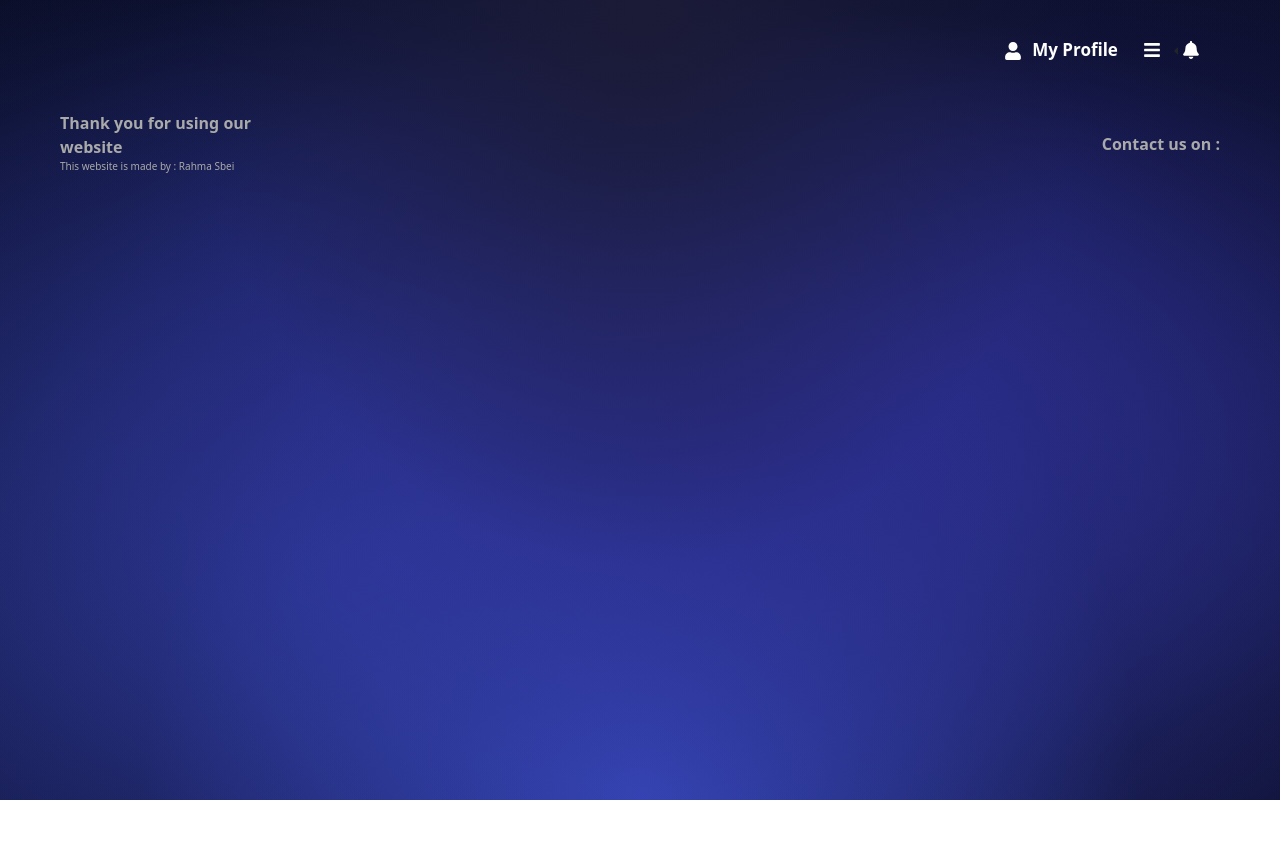
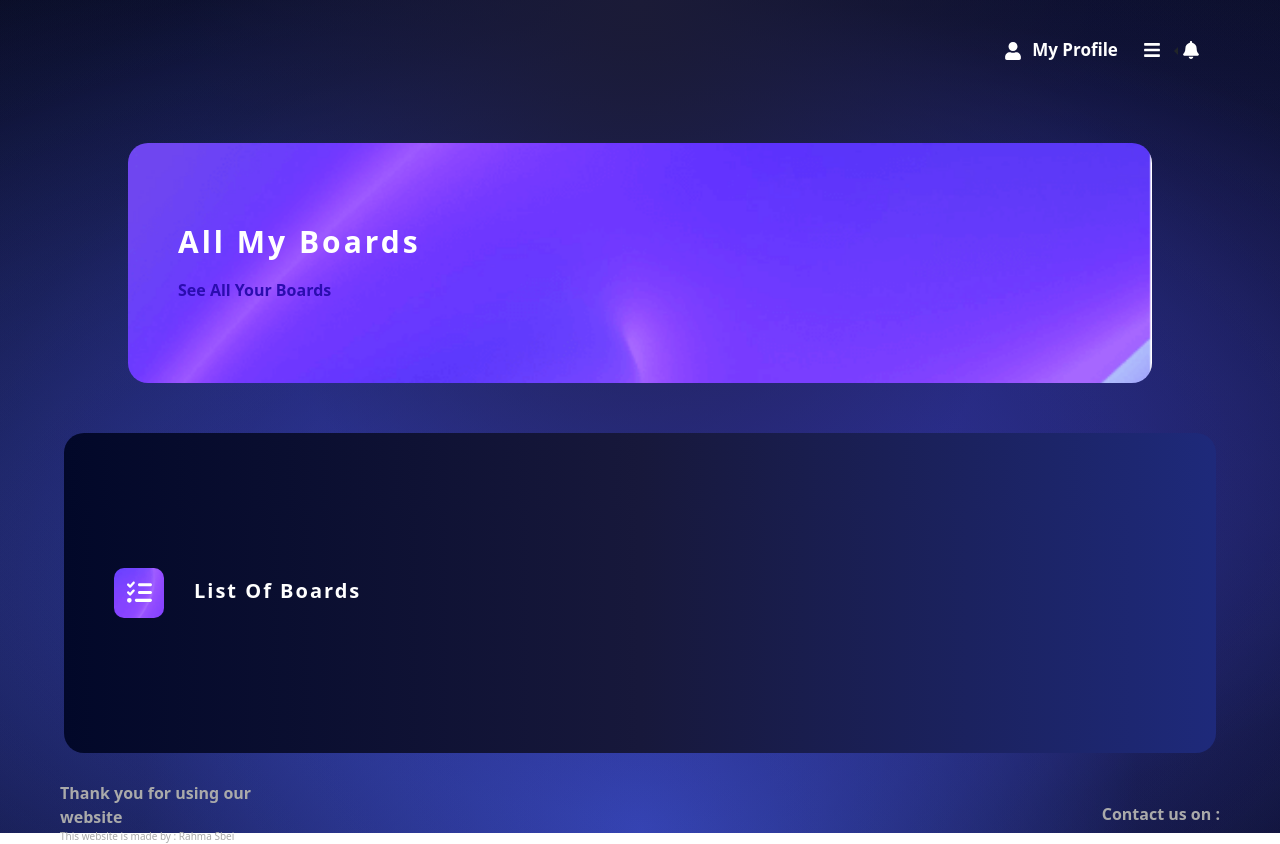
Before and after one commit to Rahma-sbei/-LifeSync-React-Task-Manager-Application, a React (Create React App) app in the folder frontend/: page /AllBoards in a window 1280 px wide. Before the commit the page ends 800 px from the top, so only its background shows below. Built offline with nearby package versions, Linux system fonts and the light colour scheme.

Commit message:
/frontend: adding all board page

```diff
--- /dev/null
+++ b/frontend/src/components/AllBoards.jsx
@@ -0,0 +1,241 @@
+import React, { useState, useEffect } from "react";
+import { Card } from "react-bootstrap";
+import Dimg from "../assets/bgProfile.png";
+import { jwtDecode } from "jwt-decode";
+import Pimg from "../assets/bgsc.png";
+import { Button } from "react-bootstrap";
+import axios from "axios";
+import { FaUsers, FaListCheck } from "react-icons/fa6";
+import "../App.css";
+import { useLocation, useNavigate } from "react-router-dom";
+import Divider from "./Divider";
+export default function AllBoards() {
+  const location = useLocation();
+
+  const [task, setTask] = useState({ task: " " });
+  const [show, setShow] = useState(false);
+  const handleClose = () => setShow(false);
+  const handleShow = () => setShow(true);
+
+  const [boards, setBoards] = useState([]);
+  const [currentUserId, setcurrentUserId] = useState();
+  const [collaboratorNames, setCollaboratorNames] = useState({});
+
+  const navigate = useNavigate();
+  const getCollabratorNames = (boardId) => {
+    const url = `http://localhost:6005/api/boardusers/${boardId}`;
+
+    return axios
+      .get(url)
+      .then((res) => {
+        return res.data;
+      })
+      .catch((err) => {
+        console.error(err);
+        return [];
+      });
+  };
+
+  useEffect(() => {
+    const token = localStorage.getItem("token");
+
+    if (token) {
+      try {
+        const decodedToken = jwtDecode(token);
+        setcurrentUserId(decodedToken.id);
+      } catch (error) {
+        console.error("Token decoding error:", error);
+      }
+    }
+    if (currentUserId) {
+      axios
+        .get("http://localhost:6005/api/boards")
+        .then(async (res) => {
+          const myBoards = res.data.filter((board) =>
+            board.users.includes(currentUserId)
+          );
+          setBoards(myBoards);
+          console.log("my Boards", boards);
+
+          const names = {};
+          for (const board of myBoards) {
+            const collaborators = await getCollabratorNames(board._id);
+            names[board._id] = collaborators.join(", ");
+          }
+          setCollaboratorNames(names);
+        })
+        .catch((err) => {
+          console.error(err);
+        });
+    }
+  }, [currentUserId]);
+
+  return (
+    <>
+      <div
+        style={{
+          marginTop: "60px",
+          display: "flex",
+          flexDirection: "column",
+          justifyContent: "center",
+          alignItems: "center",
+        }}
+      >
+        <Card
+          style={{
+            width: "80%",
+            minHeight: "30vh",
+            backgroundImage: `url('${Dimg}')`,
+            backgroundSize: "cover",
+            borderRadius: "20px",
+            color: "white",
+            fontWeight: "bold",
+            display: "flex",
+            flexDirection: "row",
+            justifyContent: "space-between",
+            alignItems: "center",
+            padding: "20px",
+            border: "none",
+          }}
+        >
+          <div style={{ display: "flex" }}>
+            <div
+              style={{
+                display: "flex",
+                flexDirection: "column",
+                marginLeft: "30px",
+                gap: "10px",
+                justifyContent: "center",
+                alignItems: "start",
+              }}
+            >
+              <Card.Title
+                style={{
+                  fontWeight: "bold",
+                  fontSize: "30px",
+                  letterSpacing: "3px",
+                }}
+              >
+                All My Boards
+              </Card.Title>
+              <Card.Text style={{ color: "rgb(43, 13, 175)" }}>
+                See All Your Boards
+              </Card.Text>
+            </div>
+          </div>
+        </Card>
+
+        <Card
+          style={{
+            minHeight: "40vh",
+            width: "90%",
+            marginTop: "50px",
+            borderRadius: "20px",
+            border: "none",
+            backgroundColor: "rgb(2, 8, 41)",
+            backgroundImage:
+              "linear-gradient(to right,rgb(2, 8, 41),#17183B,rgba(72, 92, 245, 0.4))",
+            backgroundSize: "cover",
+            display: "flex",
+            flexDirection: "column",
+            justifyContent: "center",
+            paddingTop: "40px",
+            paddingBottom: "40px",
+
+            paddingRight: "80px",
+            gap: "20px",
+          }}
+        >
+          <div
+            style={{
+              display: "flex",
+              alignItems: "center",
+              gap: "30px",
+            }}
+          >
+            <div
+              style={{
+                width: "50px",
+                height: "50px",
+                display: "flex",
+                justifyContent: "center",
+                marginLeft: "50px",
+                alignItems: "center",
+                backgroundImage: `url('${Pimg}')`,
+                backgroundSize: "cover",
+                backgroundRepeat: "no-repeat",
+                borderRadius: "10px",
+              }}
+            >
+              <FaListCheck size={25} color="white" />
+            </div>
+            <Card.Text
+              style={{
+                fontSize: "20px",
+                fontWeight: "700",
+                color: "white",
+                letterSpacing: "2px",
+                marginBottom: "3px",
+              }}
+            >
+              List Of Boards
+            </Card.Text>
+          </div>
+          {boards.map((board, index) => (
+            <div>
+              <div
+                style={{
+                  display: "flex",
+                  gap: "70px",
+                  alignItems: "center",
+                  justifyContent: "space-between",
+                  marginBottom: "25px",
+                }}
+              >
+                <div
+                  style={{
+                    display: "flex",
+                    flexDirection: "column",
+                    marginLeft: "90px",
+                  }}
+                >
+                  <Card.Text
+                    style={{
+                      fontSize: "20px",
+                      fontWeight: "700",
+                      color: "white",
+                      letterSpacing: "2px",
+                      marginBottom: "3px",
+                    }}
+                  >
+                    {board.title}
+                  </Card.Text>
+                  <Card.Text
+                    style={{
+                      fontSize: "15px",
+                      fontWeight: "00",
+                      color: "rgb(178, 128, 252)",
+                      marginTop: "0px",
+                      letterSpacing: "2px",
+                    }}
+                  >
+                    {collaboratorNames[board._id]}
+                  </Card.Text>
+                </div>
+                <div style={{ display: "flex", gap: "30px" }}>
+                  <Button
+                    className="btn1"
+                    onClick={() => navigate("/OneBoard", { state: { board } })}
+                  >
+                    View Task
+                  </Button>
+                </div>
+              </div>
+              {index < boards.length - 1 && <Divider />}
+            </div>
+          ))}
+        </Card>
+      </div>
+    </>
+  );
+}
--- a/frontend/src/components/FullApp.jsx
+++ b/frontend/src/components/FullApp.jsx
@@ -8,6 +8,7 @@ import { Routes, Route, useLocation } from "react-router-dom";
 import TasksPage from "./TasksPage";
 import MyProfile from "./MyProfile";
 import TaskBoard from "./TaskBoards";
+import AllBoards from "./AllBoards";
 
 export const UserContext = createContext();
 
@@ -43,6 +44,7 @@ export default function FullApp() {
           <Route path="/Tasks" element={<TasksPage />} />
           <Route path="/Profile" element={<MyProfile />} />
           <Route path="/TaskBoard" element={<TaskBoard />} />
+          <Route path="/AllBoards" element={<AllBoards />} />
         </Routes>
         <Footer />
       </div>
--- a/frontend/src/components/Header.jsx
+++ b/frontend/src/components/Header.jsx
@@ -2,6 +2,7 @@ import React, { useState } from "react";
 import { Card } from "react-bootstrap";
 import { FaListCheck } from "react-icons/fa6";
 import Dimg from "../assets/bgsc.png";
+import { Link } from "react-router-dom";
 import Button from "react-bootstrap/Button";
 import "bootstrap/dist/css/bootstrap.min.css";
 import "../App.css";
```
Also changed, not shown: 1 other file (tests, documents, lock files or other folders).
